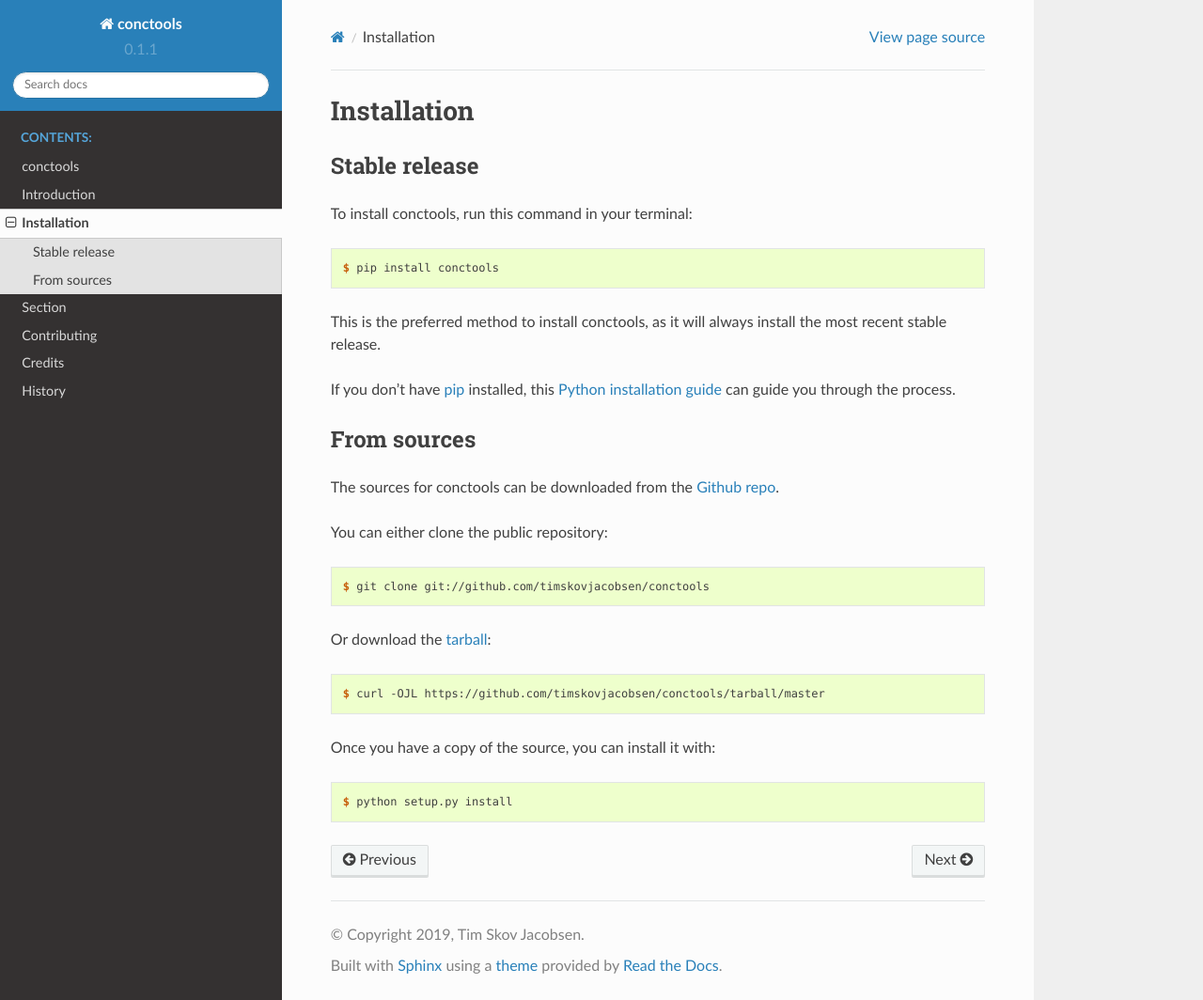
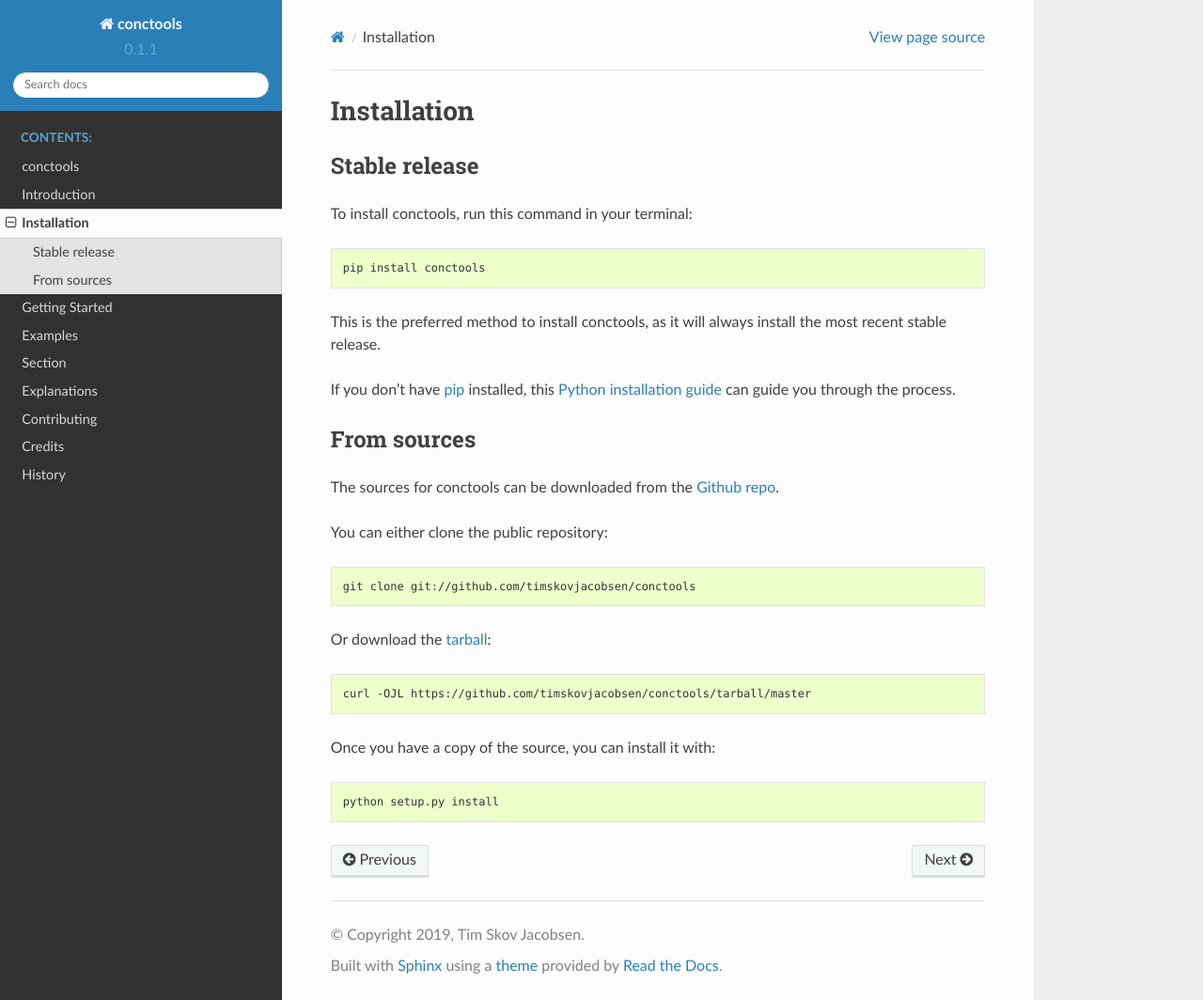
Before and after one commit to timskovjacobsen/conctools, a Sphinx documentation site: the page built from docs/installation.rst, in a window 1280 px wide and 1064 px high. Shown: the whole window at 94% size. Built offline with Sphinx 7.4.7 and the Read the Docs theme 2.0.0, drawn with Linux system fonts in a browser that asks for light colours; pages that are not in the unit, such as notebooks, are missing from menus.

Commit message:
Update docs

```diff
--- a/docs/index.rst
+++ b/docs/index.rst
@@ -8,8 +8,9 @@ Welcome to conctools's documentation!
    readme
    introduction
    installation
+   getting_started
+   examples
    section
-   examples
    explanations
    contributing
    authors
--- a/docs/installation.rst
+++ b/docs/installation.rst
@@ -12,9 +12,10 @@ To install conctools, run this command in your terminal:
 
 .. code-block:: console
 
-    $ pip install conctools
+    pip install conctools
 
-This is the preferred method to install conctools, as it will always install the most recent stable release.
+This is the preferred method to install conctools, as it will always install the most
+recent stable release.
 
 If you don't have `pip`_ installed, this `Python installation guide`_ can guide
 you through the process.
@@ -32,19 +33,19 @@ You can either clone the public repository:
 
 .. code-block:: console
 
-    $ git clone git://github.com/timskovjacobsen/conctools
+    git clone git://github.com/timskovjacobsen/conctools
 
 Or download the `tarball`_:
 
 .. code-block:: console
 
-    $ curl -OJL https://github.com/timskovjacobsen/conctools/tarball/master
+    curl -OJL https://github.com/timskovjacobsen/conctools/tarball/master
 
 Once you have a copy of the source, you can install it with:
 
 .. code-block:: console
 
-    $ python setup.py install
+    python setup.py install
 
 
 .. _Github repo: https://github.com/timskovjacobsen/conctools
--- a/docs/introduction.rst
+++ b/docs/introduction.rst
@@ -38,7 +38,7 @@ Some examples of features that might be used in conjunction with this package ar
 Benchmarks
 ************
 As part of the transparency described above, this documentation includes
-benchmarking of the results that the algorithms in this package provide.
+benchmarking of the results that the algorithms in this package provides.
 This means that a large extent of the outputs are compared with results
 gathered from well-known textbooks written by scientists in the field.
 
```
Also changed, not shown: docs/examples.rst (added, +7 -0 lines), docs/explanations.rst (added, +26 -0 lines), docs/getting_started.rst (added, +22 -0 lines), docs/section.rst (+0 -29 lines).
